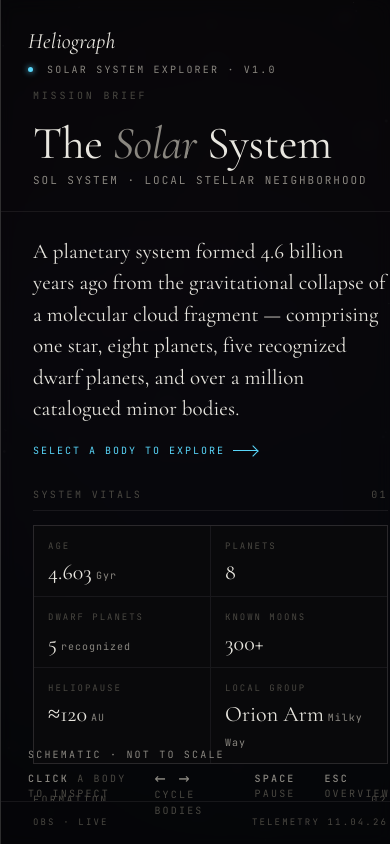
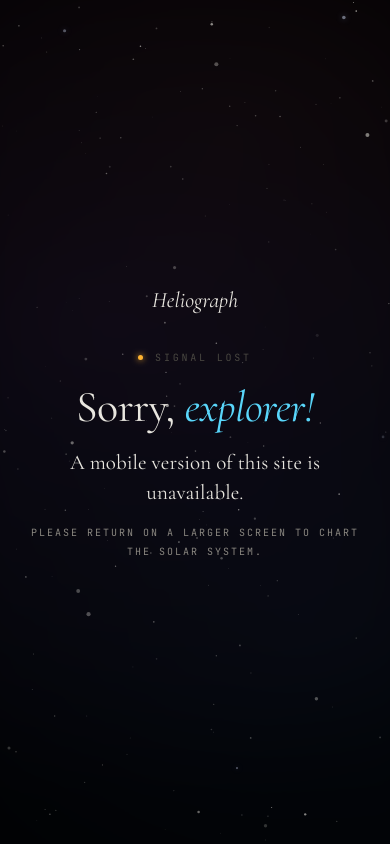
Before and after one commit to Fours/solar-system-explorer, a React (Vite) app: page / in a window 390 px wide. Built offline with nearby package versions, Linux system fonts and the light colour scheme; no server answers.

Commit message:
added mobile unavailable screen for small screens

```diff
--- a/src/App.css
+++ b/src/App.css
@@ -528,3 +528,79 @@ body {
   text-transform: uppercase;
   color: var(--ink-faint);
 }
+
+/* ---------- Mobile notice (small screens) ---------- */
+
+.mobile-notice {
+  position: relative;
+  width: 100vw;
+  height: 100vh;
+  height: 100dvh;
+  display: flex;
+  align-items: center;
+  justify-content: center;
+  padding: 32px 28px;
+  overflow: hidden;
+}
+
+.mobile-notice-card {
+  position: relative;
+  z-index: 1;
+  max-width: 420px;
+  text-align: center;
+}
+
+.mobile-notice .brand-mark {
+  font-family: var(--serif);
+  font-size: 22px;
+  font-style: italic;
+  color: var(--ink);
+  margin-bottom: 28px;
+}
+
+.mobile-notice-eyebrow {
+  display: inline-flex;
+  align-items: center;
+  gap: 12px;
+  font-family: var(--mono);
+  font-size: 10px;
+  letter-spacing: 0.28em;
+  text-transform: uppercase;
+  color: var(--ink-faint);
+  margin-bottom: 18px;
+}
+
+.mobile-notice-eyebrow .dot {
+  width: 5px; height: 5px; border-radius: 50%;
+  background: var(--sun);
+  box-shadow: 0 0 6px var(--sun);
+}
+
+.mobile-notice-title {
+  font-family: var(--serif);
+  font-weight: 400;
+  font-size: 44px;
+  line-height: 1.05;
+  letter-spacing: -0.01em;
+  color: var(--ink);
+  margin-bottom: 18px;
+}
+
+.mobile-notice-title .accent { font-style: italic; color: var(--accent); }
+
+.mobile-notice-text {
+  font-family: var(--serif);
+  font-size: 21px;
+  line-height: 1.45;
+  color: var(--ink);
+  margin-bottom: 14px;
+}
+
+.mobile-notice-sub {
+  font-family: var(--mono);
+  font-size: 10px;
+  letter-spacing: 0.2em;
+  line-height: 1.9;
+  text-transform: uppercase;
+  color: var(--ink-dim);
+}
--- a/src/App.tsx
+++ b/src/App.tsx
@@ -1,14 +1,35 @@
-import { useEffect, useState } from 'react';
+import { useEffect, useState, useSyncExternalStore } from 'react';
 import Diagram from './components/Diagram'
 import Panel from './components/Panel';
 import Starfield from './components/Starfield'
+import MobileNotice from './components/MobileNotice'
 import { planetsData, sunData } from './data/data'
 import './App.css'
 
 // Navigation order: Overview ("") → Sun → planets (in data order) → loops back
 const navOrder = ["", sunData.id, ...planetsData.map((p) => p.id)];
 
+// Below this width the layout (diagram + 420px panel) doesn't work, so show
+// a notice instead. Gated in JS rather than CSS so the orbit animation
+// doesn't run at all on phones.
+const SMALL_SCREEN_QUERY = "(max-width: 900px)";
+
+function subscribeSmallScreen(cb: () => void) {
+    const mql = window.matchMedia(SMALL_SCREEN_QUERY);
+    mql.addEventListener("change", cb);
+    return () => mql.removeEventListener("change", cb);
+}
+
+function getSmallScreen() {
+    return window.matchMedia(SMALL_SCREEN_QUERY).matches;
+}
+
 function App() {
+    const isSmallScreen = useSyncExternalStore(subscribeSmallScreen, getSmallScreen);
+    return isSmallScreen ? <MobileNotice /> : <Explorer />;
+}
+
+function Explorer() {
 
     const [selectedId, setSelectedId] = useState("");
     const [paused, setPaused] = useState(false);
--- /dev/null
+++ b/src/components/MobileNotice.tsx
@@ -0,0 +1,25 @@
+import Starfield from "./Starfield";
+
+export default function MobileNotice() {
+    return (
+        <div className="mobile-notice">
+            <Starfield />
+            <div className="mobile-notice-card">
+                <div className="brand-mark">Heliograph</div>
+                <div className="mobile-notice-eyebrow">
+                    <span className="dot"></span>
+                    <span>Signal Lost</span>
+                </div>
+                <h1 className="mobile-notice-title">
+                    Sorry, <span className="accent">explorer!</span>
+                </h1>
+                <p className="mobile-notice-text">
+                    A mobile version of this site is unavailable.
+                </p>
+                <p className="mobile-notice-sub">
+                    Please return on a larger screen to chart the solar system.
+                </p>
+            </div>
+        </div>
+    );
+}
```
